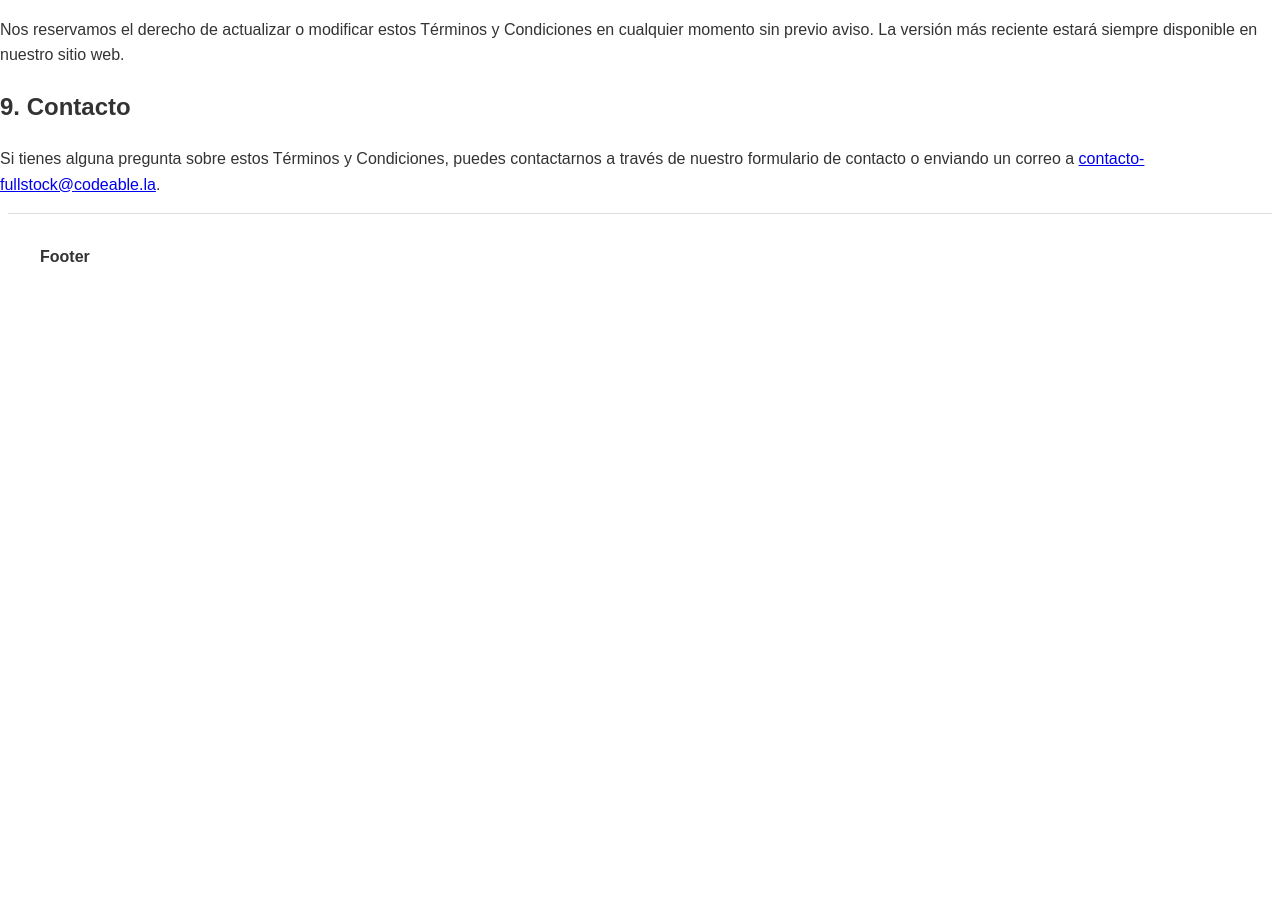
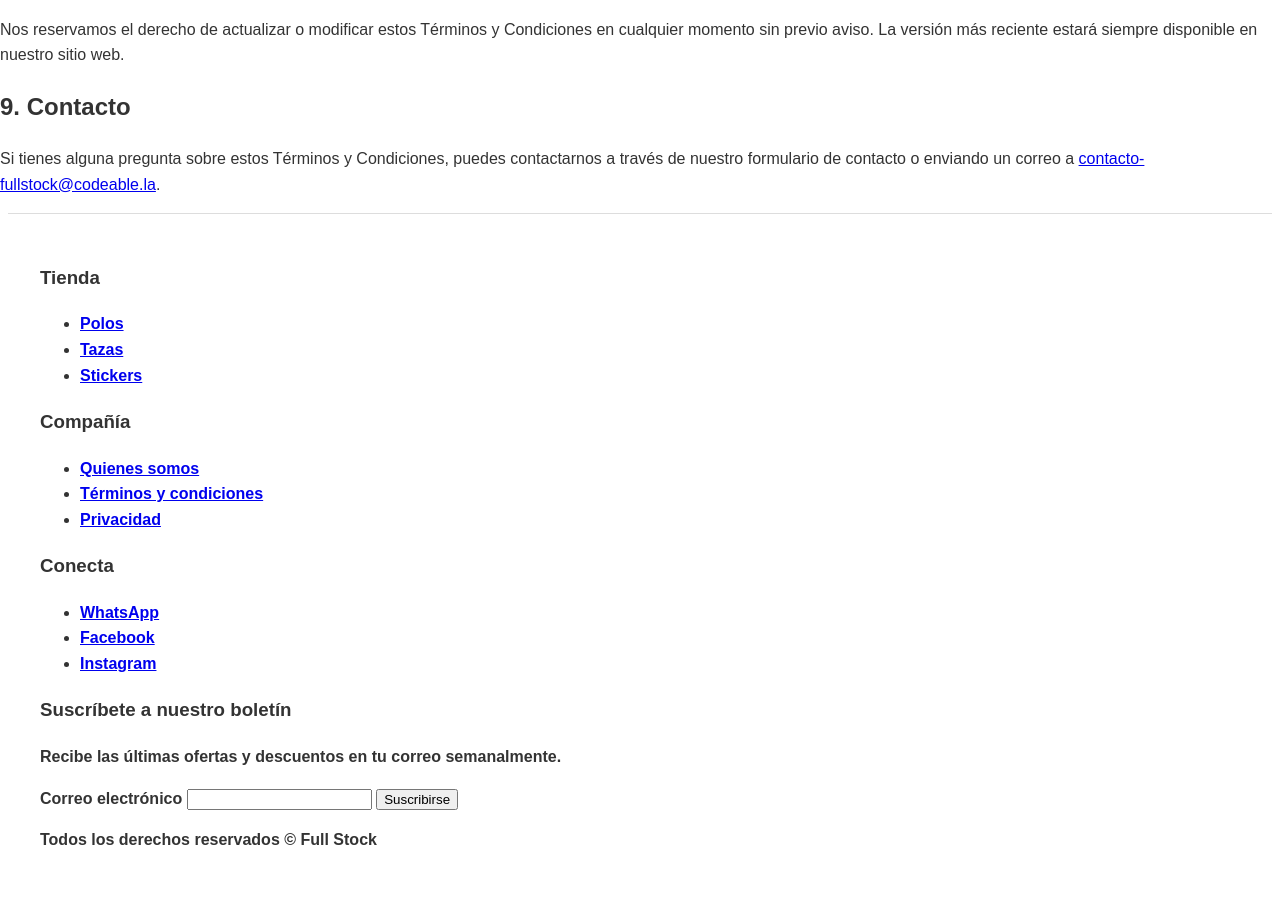
Before and after one commit to tokentino-rgb/FullStock, a plain HTML site: page terms.html in a window 1280 px wide. Shown: the part 1472-2371 px from the top of the page. Before the commit the page ends 1772 px from the top, so only its background shows below. Drawn offline with Linux system fonts and the light colour scheme.

Commit message:
Enhance terms page layout with improved navigation and footer sections

```diff
--- a/terms.html
+++ b/terms.html
@@ -9,15 +9,25 @@
 <body>
 
     <header>
-        <span class="logo">Full Stock</span>
+        <div class="logo-container">
+            <a href="index.html" class="logo">Full Stock</a>
+        </div>
         <nav>
-            <a href="about.html">Quienes somos</a>
-            <a href="privacy.html">Privacidad</a>
-            <a href="terms.html">Términos y Condiciones</a>
+            <ul>
+                <li><a href="index.html">Inicio</a></li>
+                <li><a href="about.html">Quienes somos</a></li>
+                <li><a href="privacy.html">Privacidad</a></li>
+                <li><a href="terms.html">Términos y Condiciones</a></li>
+            </ul>
         </nav>
+        <div class="cart-container">
+            <a href="#" class="cart-link" aria-label="Ver carrito">
+                <span class="cart-icon">🛒</span>
+            </a>
+        </div>
     </header>
 
-    <main>
+        <main class="contenido-texto">
         <h1>Términos y Condiciones</h1>
 
         <p><strong>Última actualización: 17 de octubre de 2025</strong></p>
@@ -74,9 +84,50 @@
 
     </main>
 
-    <footer>
-        Footer
+   <footer>
+        <div class="footer-contenedor">
+            <div class="footer-enlaces">
+                <div class="columna-footer">
+                    <h3>Tienda</h3>
+                    <ul>
+                        <li><a href="index.html#polos">Polos</a></li>
+                        <li><a href="index.html#tazas">Tazas</a></li>
+                        <li><a href="index.html#stickers">Stickers</a></li>
+                    </ul>
+                </div>
+
+                <div class="columna-footer">
+                    <h3>Compañía</h3>
+                    <ul>
+                        <li><a href="quienes-somos.html">Quienes somos</a></li>
+                        <li><a href="terminos.html">Términos y condiciones</a></li>
+                        <li><a href="privacidad.html">Privacidad</a></li>
+                    </ul>
+                </div>
+
+                <div class="columna-footer">
+                    <h3>Conecta</h3>
+                    <ul>
+                        <li><a href="https://wa.me/" target="_blank">WhatsApp</a></li>
+                        <li><a href="https://www.facebook.com/" target="_blank">Facebook</a></li>
+                        <li><a href="https://www.instagram.com/" target="_blank">Instagram</a></li>
+                    </ul>
+                </div>
+            </div>
+
+            <div class="footer-boletin">
+                <h3>Suscríbete a nuestro boletín</h3>
+                <p>Recibe las últimas ofertas y descuentos en tu correo semanalmente.</p>
+                <form class="formulario-suscripcion">
+                    <label for="email-boletin" class="sr-only">Correo electrónico</label>
+                    <input type="email" id="email-boletin" required>
+                    <button type="submit">Suscribirse</button>
+                </form>
+            </div>
+        </div>
+        <div class="footer-derechos">
+            <p>Todos los derechos reservados &copy; Full Stock</p>
+        </div>
     </footer>
-
 </body>
 </html>
```
